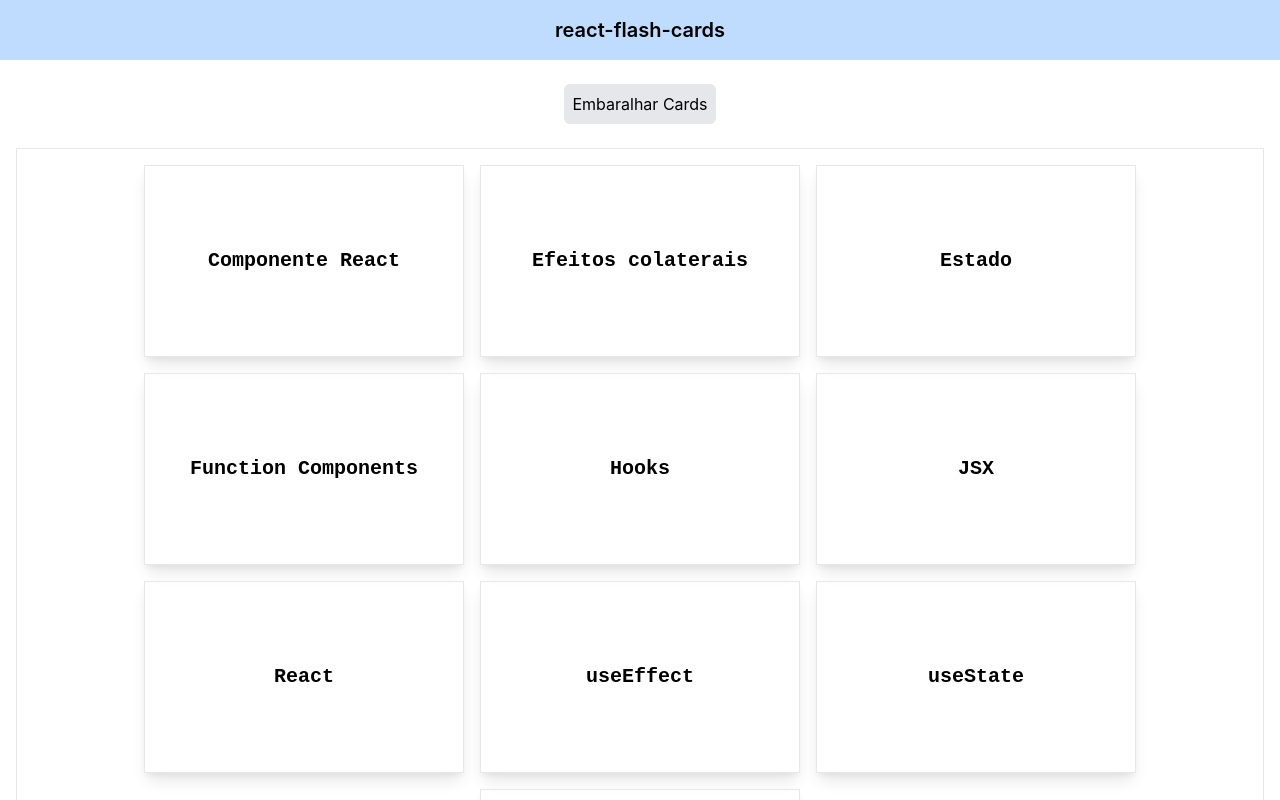
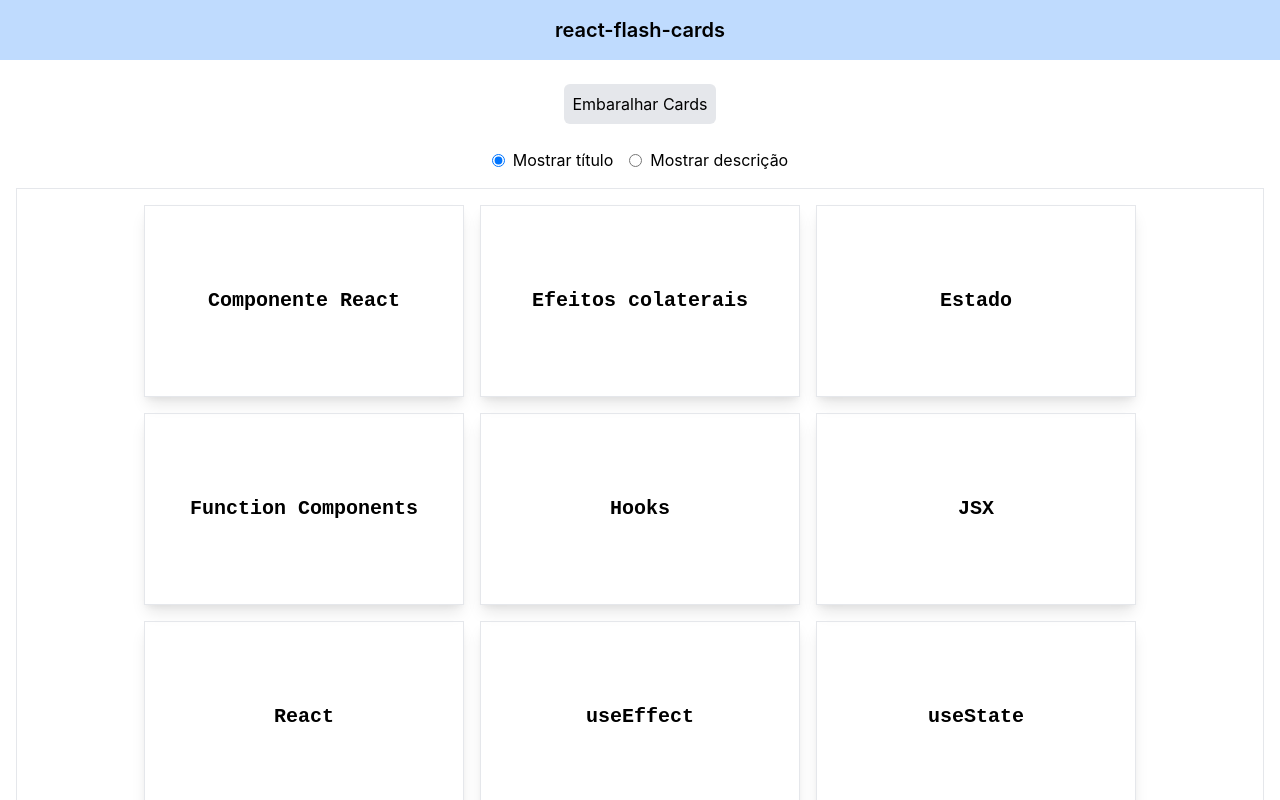
Before and after one commit to JuliaJPereira/react-flash-cards-pos-xp, a React (Create React App) app: page / in a window 1280 px wide. Shown: the top 800 px of the page. Built offline with nearby package versions, Linux system fonts and the light colour scheme.

Commit message:
Aula 4.5. react-flash-cards-v1 – Implementação de Radio Buttons – parte 1

```diff
--- /dev/null
+++ b/src/components/RadioButton.jsx
@@ -0,0 +1,28 @@
+import { getNewId } from '../services/idService';
+
+export default function RadioButton({
+  id = getNewId(),
+  name = 'radioButtonName',
+  children: buttonDescription = 'Descrição do botão',
+  buttonChecked = false,
+  onButtonClick = null,
+}) {
+  function handleRadioButtonChange() {
+    if (onButtonClick) {
+      onButtonClick();
+    }
+  }
+
+  return (
+    <div className=" flex flex-row items-center justify-center space-x-2">
+      <input
+        id={id}
+        type="radio"
+        name={name}
+        checked={buttonChecked}
+        onChange={handleRadioButtonChange}
+      />
+      <label htmlFor={id}>{buttonDescription}</label>
+    </div>
+  );
+}
--- a/src/pages/FlashCardsPage.jsx
+++ b/src/pages/FlashCardsPage.jsx
@@ -6,19 +6,49 @@
 import Button from '../components/Button';
 import { useState } from 'react';
 import { helperShuffleArray } from '../helpers/arrayHelpers';
+import RadioButton from '../components/RadioButton';
 
 export default function FlashCardsPage() {
   const [allCards, setAllCards] = useState(allFlashCards);
+  const [showTitle, setShowTitle] = useState(true);
+
   function handleButtonClick() {
     const shuffledCards = helperShuffleArray(allCards);
     setAllCards(shuffledCards);
   }
+
+  function handleRadioShowTitleClick() {
+    setShowTitle(true);
+  }
+
+  function handleRadioShowDescriptionClick() {
+    setShowTitle(false);
+  }
+
   return (
     <>
       <Header>react-flash-cards</Header>
       <Main>
         <div className="text-center mb-4">
           <Button onButtonClick={handleButtonClick}>Embaralhar Cards</Button>
+        </div>
+        <div className="flex flex-row items-center justify-center space-x-4 m-4">
+          <RadioButton
+            id="radioButtonShowTitle"
+            name="showInfo"
+            buttonChecked={showTitle}
+            onButtonClick={handleRadioShowTitleClick}
+          >
+            Mostrar título
+          </RadioButton>
+          <RadioButton
+            id="radioButtonShowDescription"
+            name="showInfo"
+            buttonChecked={!showTitle}
+            onButtonClick={handleRadioShowDescriptionClick}
+          >
+            Mostrar descrição
+          </RadioButton>
         </div>
         <FlashCards>
           {allCards.map(({ id, title, description }) => {
```
